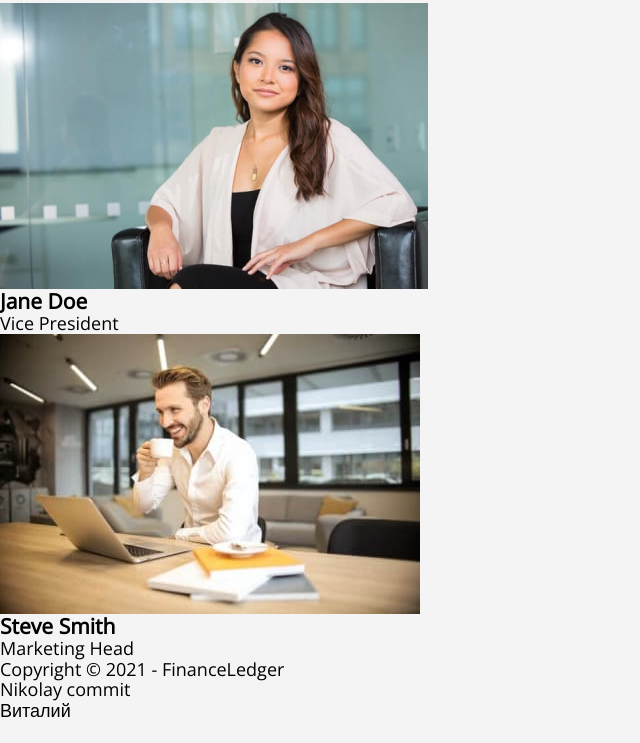
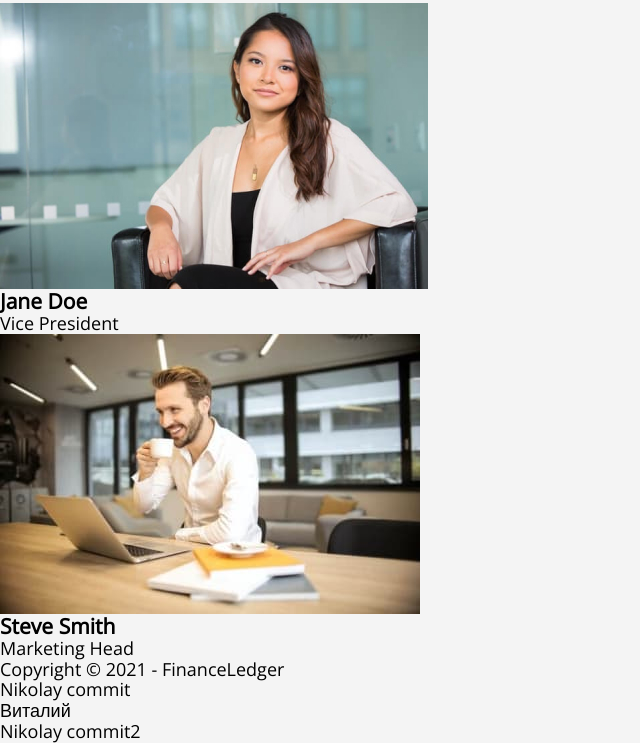
Before and after one commit to FinikBranson/fson-59-simpsons, a plain HTML site: page index.html in a window 1280 px wide. Shown: the part 3579-4322 px from the top of the page, without its empty margins (0-640 px from the left). Before the commit the page ends 4301 px from the top, so only its background shows below. Drawn offline with nearby package versions, Linux system fonts and the light colour scheme.

Commit message:
add conflict

```diff
--- a/index.html
+++ b/index.html
@@ -280,5 +280,6 @@
     </footer>
     <p>Nikolay commit</p>
     <p>Виталий</p>
+    <p>Nikolay commit2</p>
   </body>
 </html>
```
